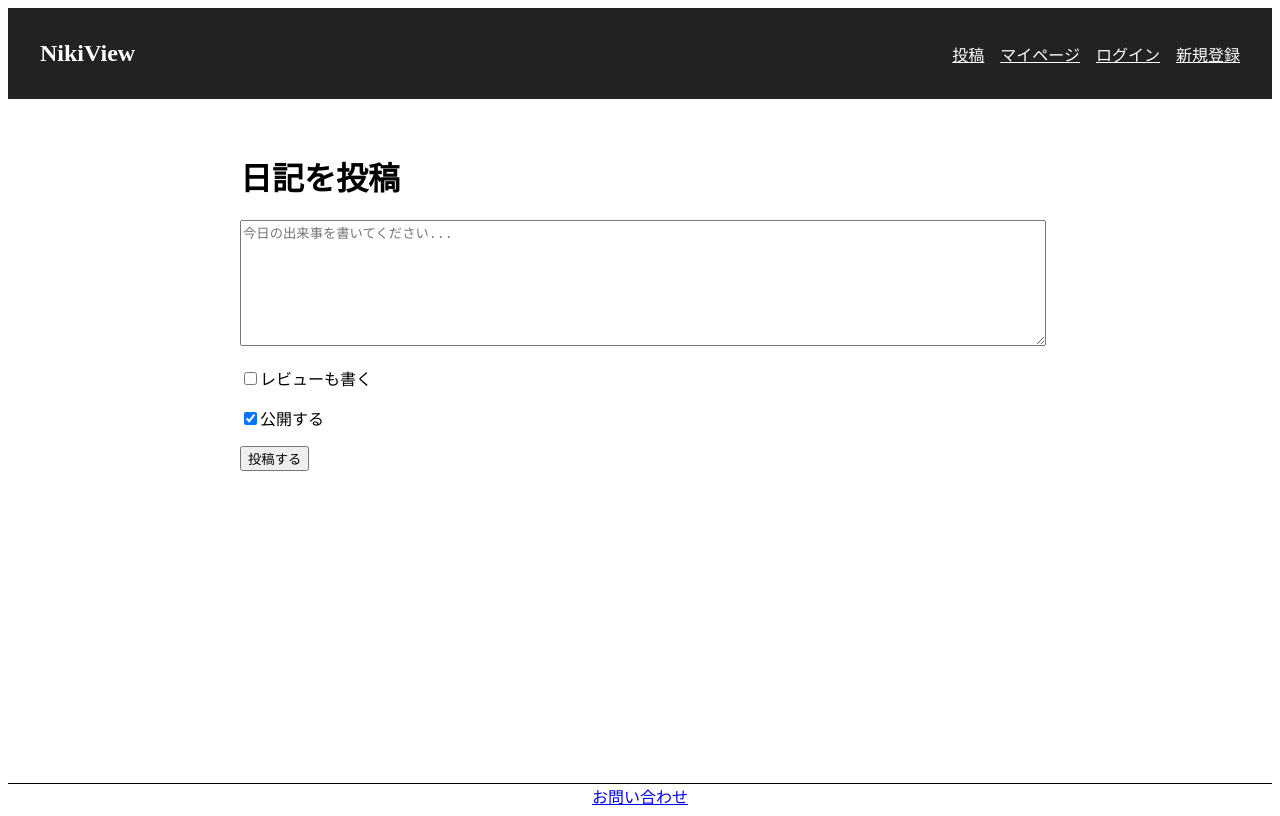
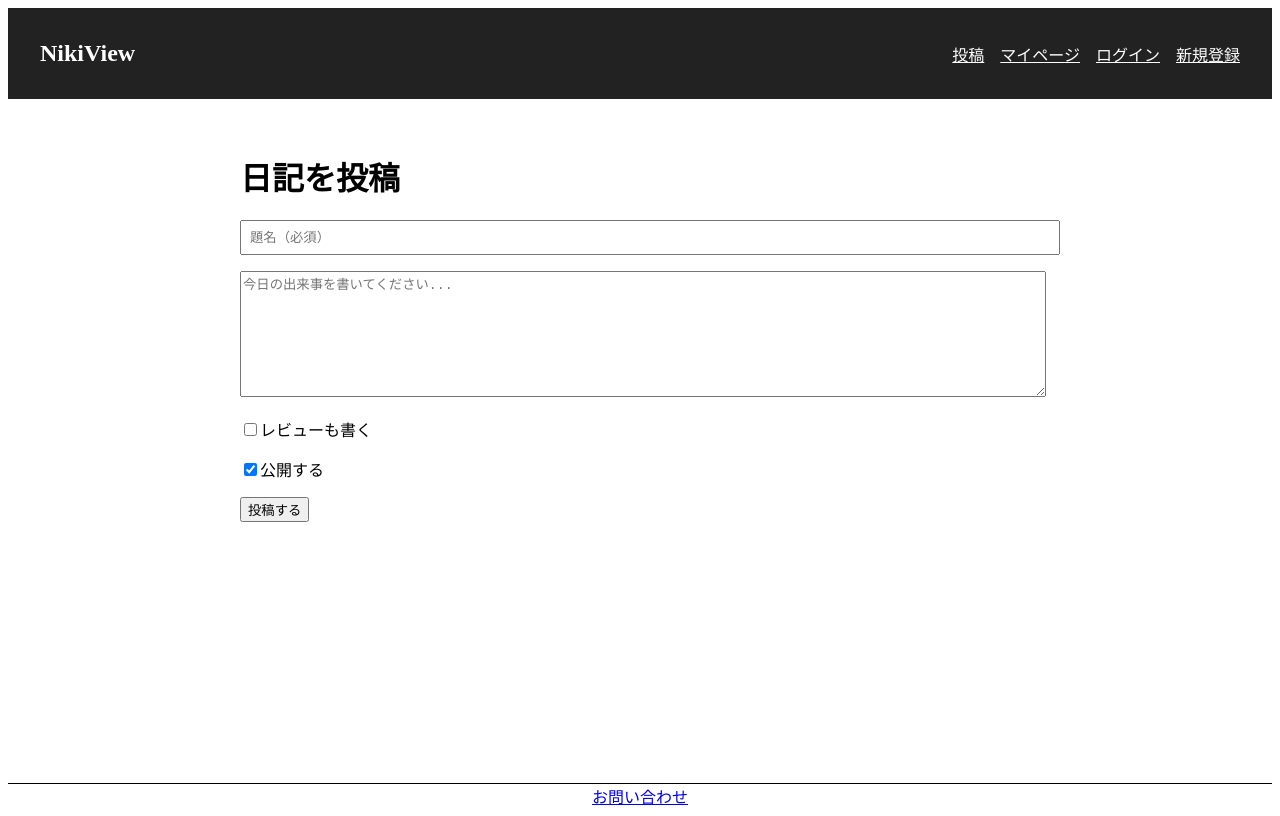
Before and after one commit to nikiview-takaaki/nikiview, a Next.js app: page /post in a window 1280 px wide. Built offline with nearby package versions, Linux system fonts and the light colour scheme; no server answers.

Commit message:
投稿画面に題名入力欄と自動下書き保存機能を追加

```diff
--- a/pages/post.tsx
+++ b/pages/post.tsx
@@ -1,4 +1,4 @@
-import { useState } from "react";
+import { useState, useEffect } from "react";
 import Layout from "../components/Layout";
 import { savePost, Post, Review, auth } from "../lib/firebase";
 
@@ -12,6 +12,22 @@ export default function PostPage() {
     rating: 3,
   });
   const [isPublic, setIsPublic] = useState(true);
+  const [title, setTitle] = useState("");
+
+  useEffect(() => {
+    const savedTitle = localStorage.getItem("draftTitle");
+    const savedDiaryText = localStorage.getItem("draftDiaryText");
+    if (savedTitle) setTitle(savedTitle);
+    if (savedDiaryText) setDiaryText(savedDiaryText);
+  }, []);
+
+  useEffect(() => {
+    localStorage.setItem("draftTitle", title);
+  }, [title]);
+
+  useEffect(() => {
+    localStorage.setItem("draftDiaryText", diaryText);
+  }, [diaryText]);
 
   const handleSubmit = async (e: React.FormEvent) => {
     e.preventDefault();
@@ -23,6 +39,7 @@ export default function PostPage() {
     }
 
     const postData: Post = {
+      title,
       diaryText,
       isReview,
       review: isReview ? review : null,
@@ -31,6 +48,9 @@ export default function PostPage() {
 
     await savePost(postData);
     alert("投稿が保存されました！");
+    localStorage.removeItem("draftTitle");
+    localStorage.removeItem("draftDiaryText");
+    setTitle("");
     setDiaryText("");
     setIsReview(false);
     setReview({ item: "", place: "", price: "", rating: 3 });
@@ -42,6 +62,13 @@ export default function PostPage() {
       <div style={{ maxWidth: 800, margin: "0 auto", padding: "2rem" }}>
         <h1>日記を投稿</h1>
         <form onSubmit={handleSubmit}>
+          <input
+            type="text"
+            placeholder="題名（必須）"
+            value={title}
+            onChange={(e) => setTitle(e.target.value)}
+            style={{ width: "100%", marginBottom: "1rem", padding: "0.5rem" }}
+          />
           <textarea
             rows={8}
             style={{ width: "100%", marginBottom: "1rem" }}
```
